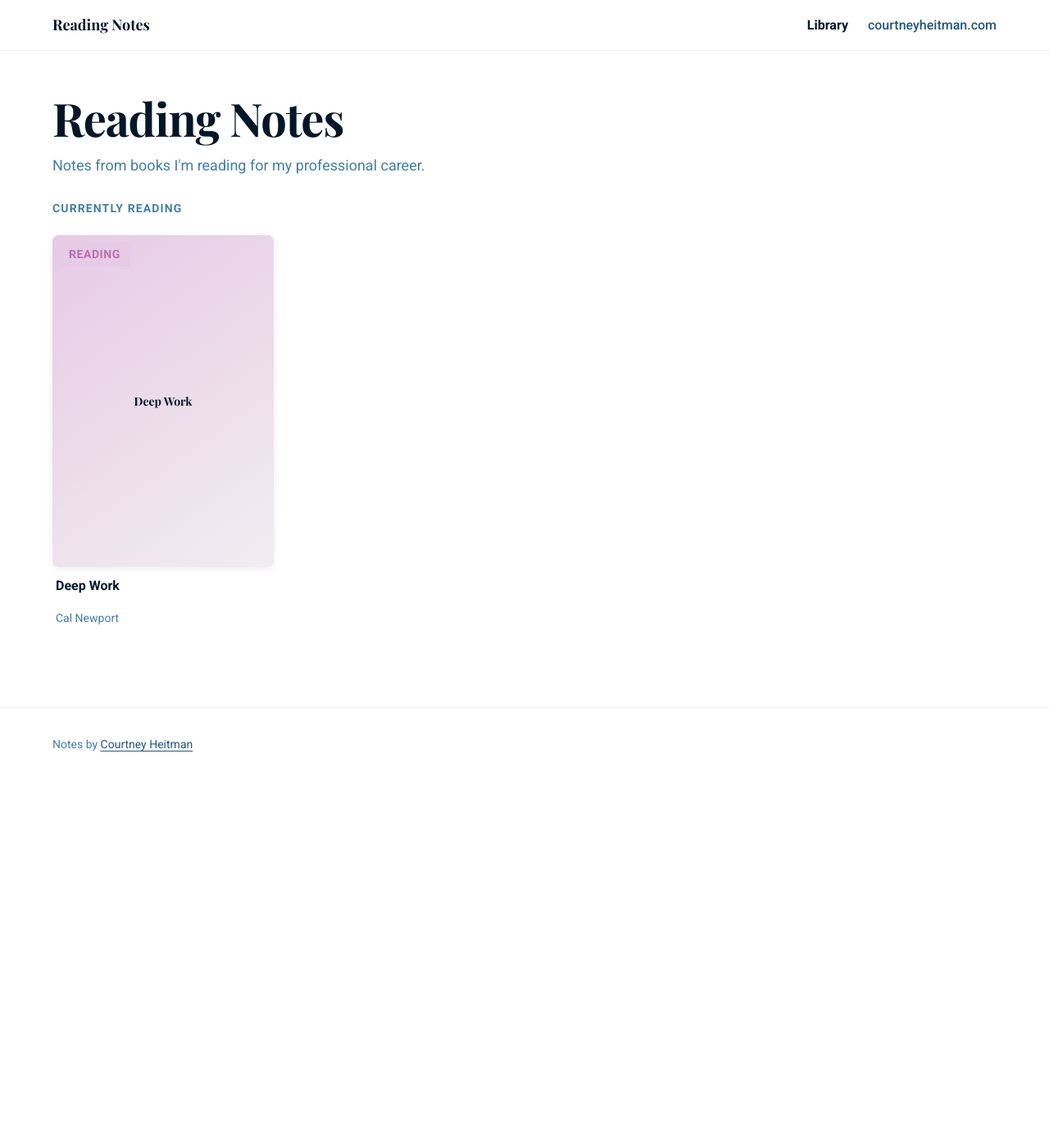
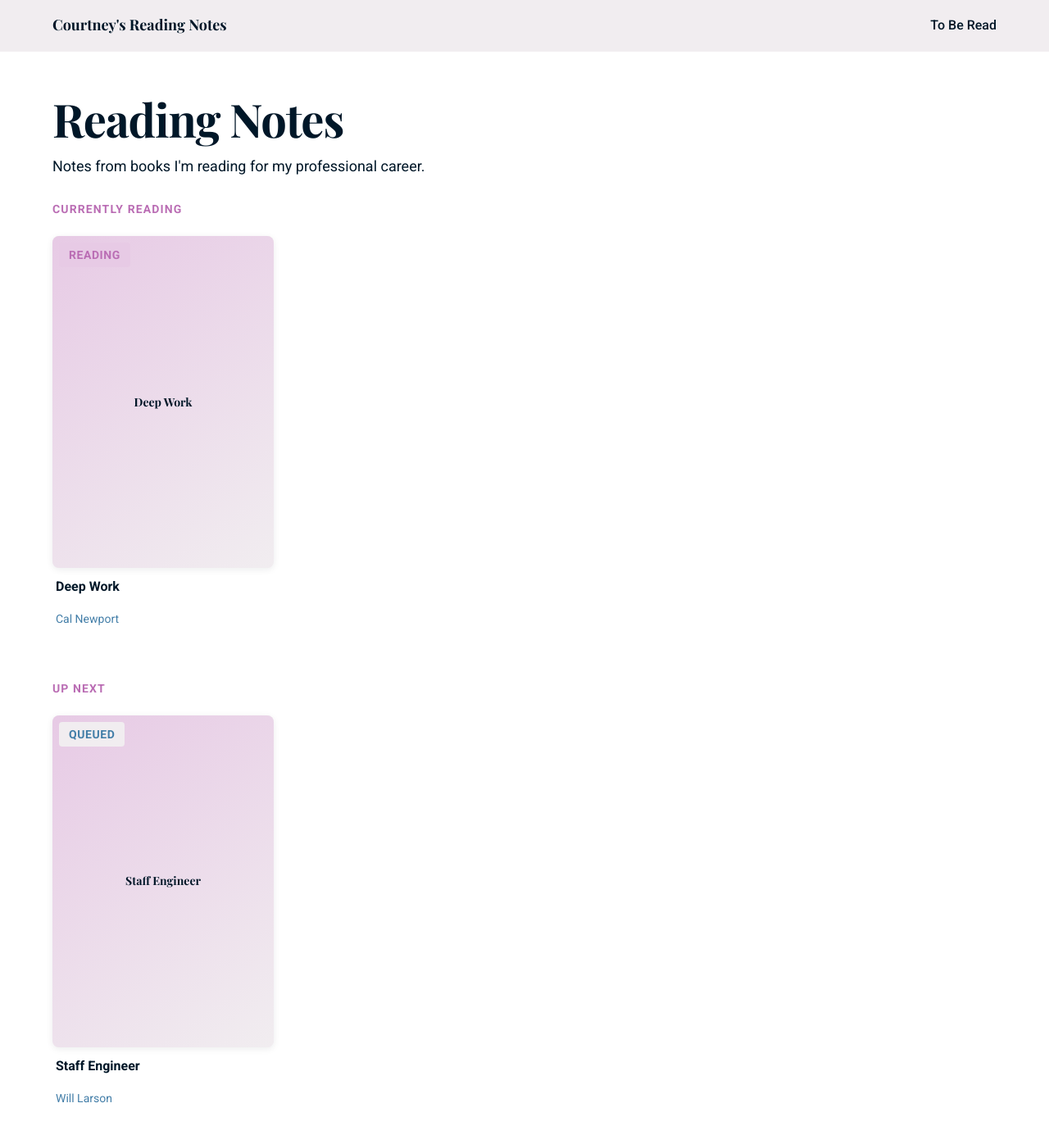
Before and after one commit to courtneyheitman/blog, a Jekyll site: the page built from index.html, in a window 1280 px wide and 1400 px high. Shown: the top 1385 px of the window at 82% size. Built offline with Jekyll 4.4.1, drawn with Linux system fonts in a browser that asks for light colours; some web fonts are replaced.

Commit message:
updating design

```diff
--- a/_config.yml
+++ b/_config.yml
@@ -1,4 +1,4 @@
-title: "Reading Notes"
+title: "Courtney's Reading Notes"
 description: "Book notes from my professional reading — by Courtney Heitman"
 url: "https://blog.courtneyheitman.com"
 baseurl: ""
--- a/_includes/footer.html
+++ b/_includes/footer.html
@@ -1,5 +1,12 @@
 <footer class="site-footer">
   <div class="container">
     <p>Notes by <a href="https://courtneyheitman.com">Courtney Heitman</a></p>
+    <a href="https://www.linkedin.com/in/courtney-heitman/" class="linkedin-link" aria-label="Connect with Courtney on LinkedIn">
+      <span class="linkedin-label">Connect with me</span>
+      <svg class="linkedin-icon" xmlns="http://www.w3.org/2000/svg" viewBox="0 0 72 72" role="img" aria-hidden="true">
+        <path d="M8 72C3.6 72 0 68.4 0 64V8C0 3.6 3.6 0 8 0h56c4.4 0 8 3.6 8 8v56c0 4.4-3.6 8-8 8H8z" fill="#0077B5"/>
+        <path d="M10.48 26.19h10.76V61.5H10.48zm5.38-3.84a6.23 6.23 0 110-12.46 6.23 6.23 0 010 12.46zM28.2 26.19h10.55v4.84h.14c1.47-2.78 5.06-5.7 10.41-5.7 11.13 0 13.19 7.33 13.19 16.87V61.5H51.94V44.22c0-4.1-.07-9.38-5.71-9.38-5.72 0-6.6 4.47-6.6 9.08V61.5H28.2z" fill="#fff"/>
+      </svg>
+    </a>
   </div>
 </footer>
--- a/_includes/header.html
+++ b/_includes/header.html
@@ -1,11 +1,10 @@
 <header class="site-header">
   <div class="container">
     <a href="{{ '/' | relative_url }}" class="site-header__logo" aria-label="{{ site.title }} home">
-      Reading Notes
+      Courtney's Reading Notes
     </a>
     <nav class="site-header__nav" aria-label="Site navigation">
-      <a href="{{ '/' | relative_url }}"{% if page.url == '/' %} aria-current="page"{% endif %}>Library</a>
-      <a href="https://courtneyheitman.com" target="_blank" rel="noopener noreferrer">courtneyheitman.com</a>
+      <a href="{{ '/to-read/' | relative_url }}"{% if page.url == '/to-read/' %} aria-current="page"{% endif %}>To Be Read</a>
     </nav>
   </div>
 </header>
--- a/_sass/_base.scss
+++ b/_sass/_base.scss
@@ -118,14 +118,14 @@
 }
 
 a {
-  color: var(--color-sapphire);
+  color: var(--color-orchid);
   text-decoration: underline;
   text-underline-offset: 3px;
   transition: color 0.2s ease;
 }
 
 a:hover {
-  color: var(--color-orchid);
+  color: var(--color-sapphire);
 }
 
 ul, ol {
@@ -152,7 +152,7 @@
   font-size: var(--text-subtitle);
   font-weight: var(--weight-regular);
   line-height: var(--leading-snug);
-  color: var(--color-text-muted);
+  color: var(--color-text);
 }
 
 .heading,
--- a/_sass/_blog.scss
+++ b/_sass/_blog.scss
@@ -40,8 +40,8 @@
    ------------------------------------------------------------ */
 
 .site-header {
-  background-color: var(--color-bg);
-  border-bottom: 1px solid var(--color-border);
+  background-color: var(--color-mist);
+  border-bottom: 2px solid var(--color-mist);
   padding-block: var(--space-4);
   position: sticky;
   top: 0;
@@ -74,7 +74,7 @@
   a {
     font-size: var(--text-body);
     font-weight: var(--weight-medium);
-    color: var(--color-sapphire);
+    color: var(--color-midnight);
     text-decoration: none;
 
     &:hover {
@@ -94,14 +94,51 @@
    ------------------------------------------------------------ */
 
 .site-footer {
+  background-color: var(--color-mist);
   border-top: 1px solid var(--color-border);
   padding-block: var(--space-8);
   margin-top: var(--space-24);
 
+  .container {
+    display: flex;
+    align-items: center;
+    justify-content: space-between;
+  }
+
   p {
     font-size: var(--text-caption);
-    color: var(--color-text-muted);
+    color: var(--color-text);
   }
+}
+
+.linkedin-link {
+  display: inline-flex;
+  align-items: center;
+  gap: var(--space-2);
+  text-decoration: none;
+  color: var(--color-text-muted);
+  font-size: var(--text-caption);
+
+  &:hover {
+    color: var(--color-midnight);
+  }
+}
+
+.linkedin-icon {
+  width: 28px;
+  height: 28px;
+  flex-shrink: 0;
+}
+
+.linkedin-label {
+  font-weight: var(--weight-medium);
+}
+
+.linkedin-reg {
+  font-size: 0.55rem;
+  line-height: 1;
+  align-self: flex-end;
+  margin-bottom: 2px;
 }
 
 
@@ -169,7 +206,7 @@
 
   .subtitle {
     font-size: var(--text-section);
-    color: var(--color-text-muted);
+    color: var(--color-text);
   }
 }
 
@@ -182,7 +219,7 @@
     font-weight: var(--weight-bold);
     letter-spacing: 0.08em;
     text-transform: uppercase;
-    color: var(--color-text-muted);
+    color: var(--color-accent);
     margin-bottom: var(--space-6);
     border-bottom: none;
   }
@@ -513,5 +550,5 @@
 .chapter-nav__title {
   font-size: var(--text-body);
   font-weight: var(--weight-medium);
-  color: var(--color-sapphire);
+  color: var(--color-orchid);
 }
--- /dev/null
+++ b/_sass/_tbr.scss
@@ -0,0 +1,44 @@
+/* ------------------------------------------------------------
+   TO READ PAGE
+   ------------------------------------------------------------ */
+
+.tbr-entry {
+  padding-block: var(--space-6);
+  border-bottom: 1px solid var(--color-border);
+
+  &:last-child {
+    border-bottom: none;
+  }
+
+  h3 {
+    font-size: var(--text-subheading);
+    margin-bottom: var(--space-1);
+
+    a {
+      text-decoration: none;
+      color: var(--color-midnight);
+
+      &:hover {
+        color: var(--color-orchid);
+      }
+    }
+  }
+
+  p {
+    margin-top: var(--space-2);
+  }
+}
+
+.tbr-author {
+  font-size: var(--text-caption);
+  font-weight: var(--weight-bold);
+  text-transform: uppercase;
+  letter-spacing: 0.05em;
+  color: var(--color-text-muted);
+
+  span {
+    font-weight: var(--weight-regular);
+    text-transform: none;
+    letter-spacing: 0;
+  }
+}
--- a/assets/css/main.scss
+++ b/assets/css/main.scss
@@ -3,3 +3,4 @@
 
 @import "base";
 @import "blog";
+@import "tbr";
```
Also changed, not shown: _books/staff-engineer.md (added, +8 -0 lines), to-read.html (added, +34 -0 lines).
